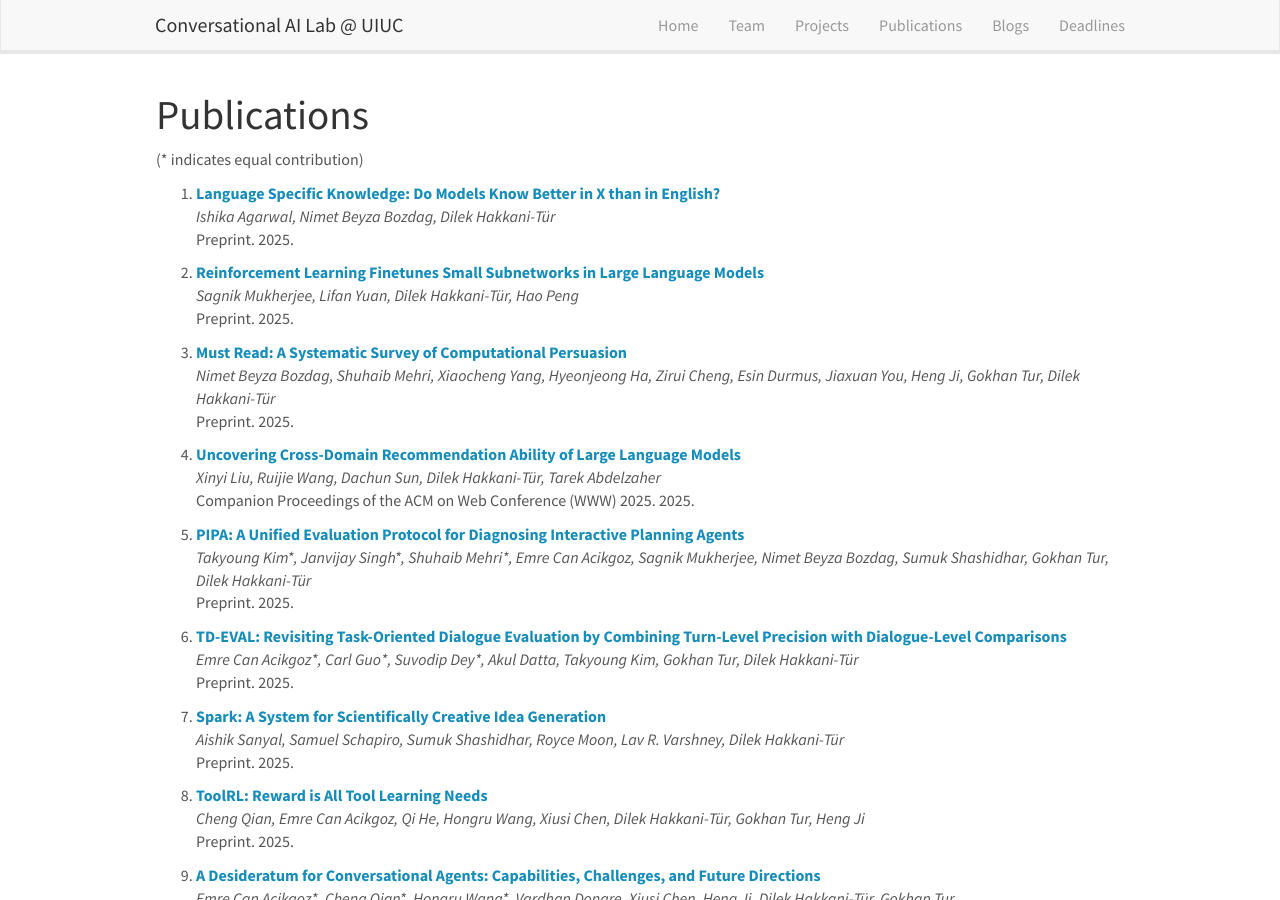
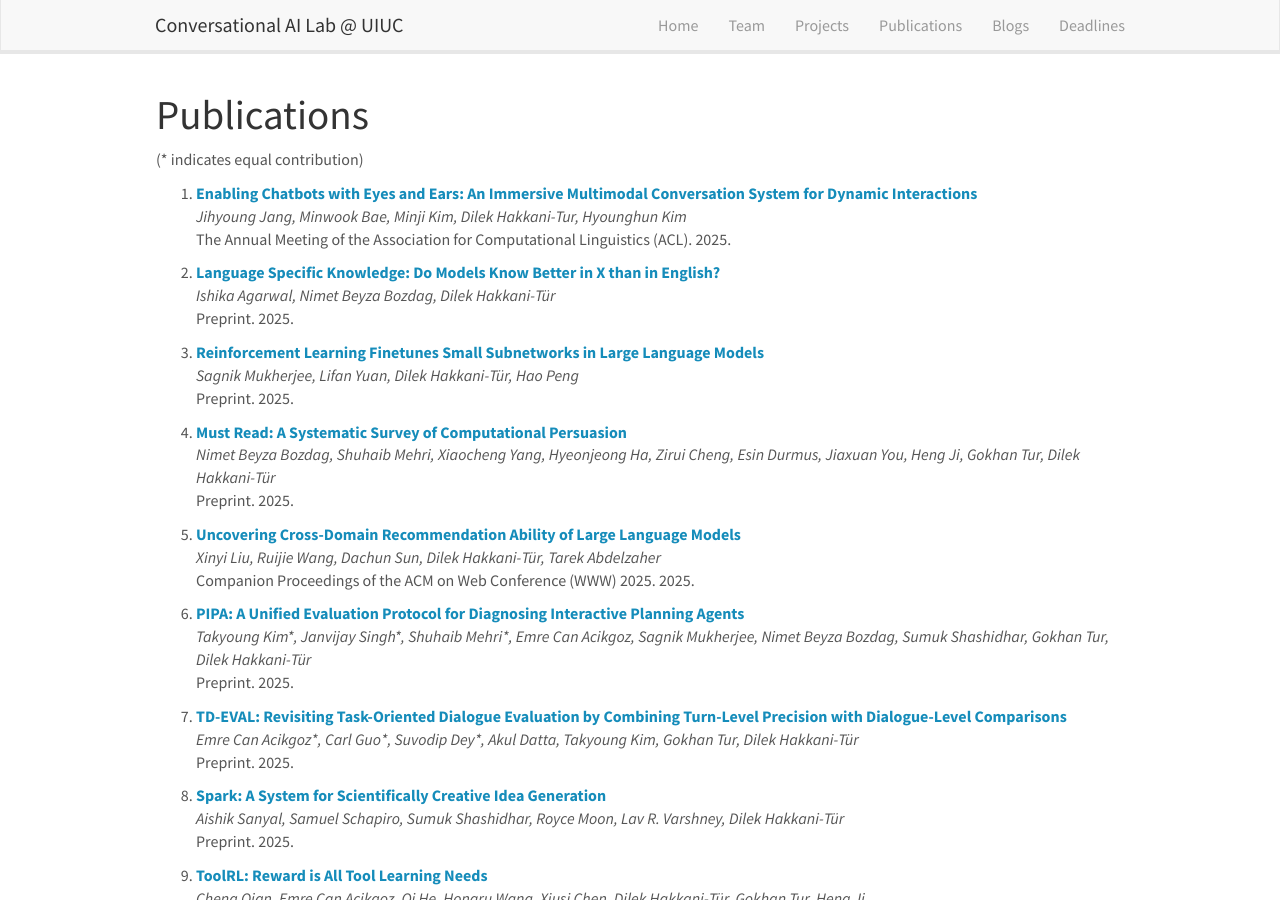
Before and after one commit to uiuc-conversational-ai-lab/uiuc-conversational-ai-lab.github.io, a Jekyll site: the page built from _pages/publications.md, in a window 1280 px wide and 900 px high. Built offline with Jekyll 4.4.1, drawn with Linux system fonts in a browser that asks for light colours; nearby versions of some CDN libraries.

Commit message:
pubs update

```diff
--- a/_data/publist.yml
+++ b/_data/publist.yml
@@ -1,3 +1,10 @@
+- title: "Enabling Chatbots with Eyes and Ears: An Immersive Multimodal Conversation System for Dynamic Interactions"
+  authors: Jihyoung Jang, Minwook Bae, Minji Kim, Dilek Hakkani-Tur, Hyounghun Kim
+  link:
+    url: https://arxiv.org/abs/2506.00421
+    display: The Annual Meeting of the Association for Computational Linguistics (ACL). 2025.
+  highlight: 1
+
 - title: "Language Specific Knowledge: Do Models Know Better in X than in English?"
   authors: Ishika Agarwal, Nimet Beyza Bozdag, Dilek Hakkani-Tür
   link:
```
